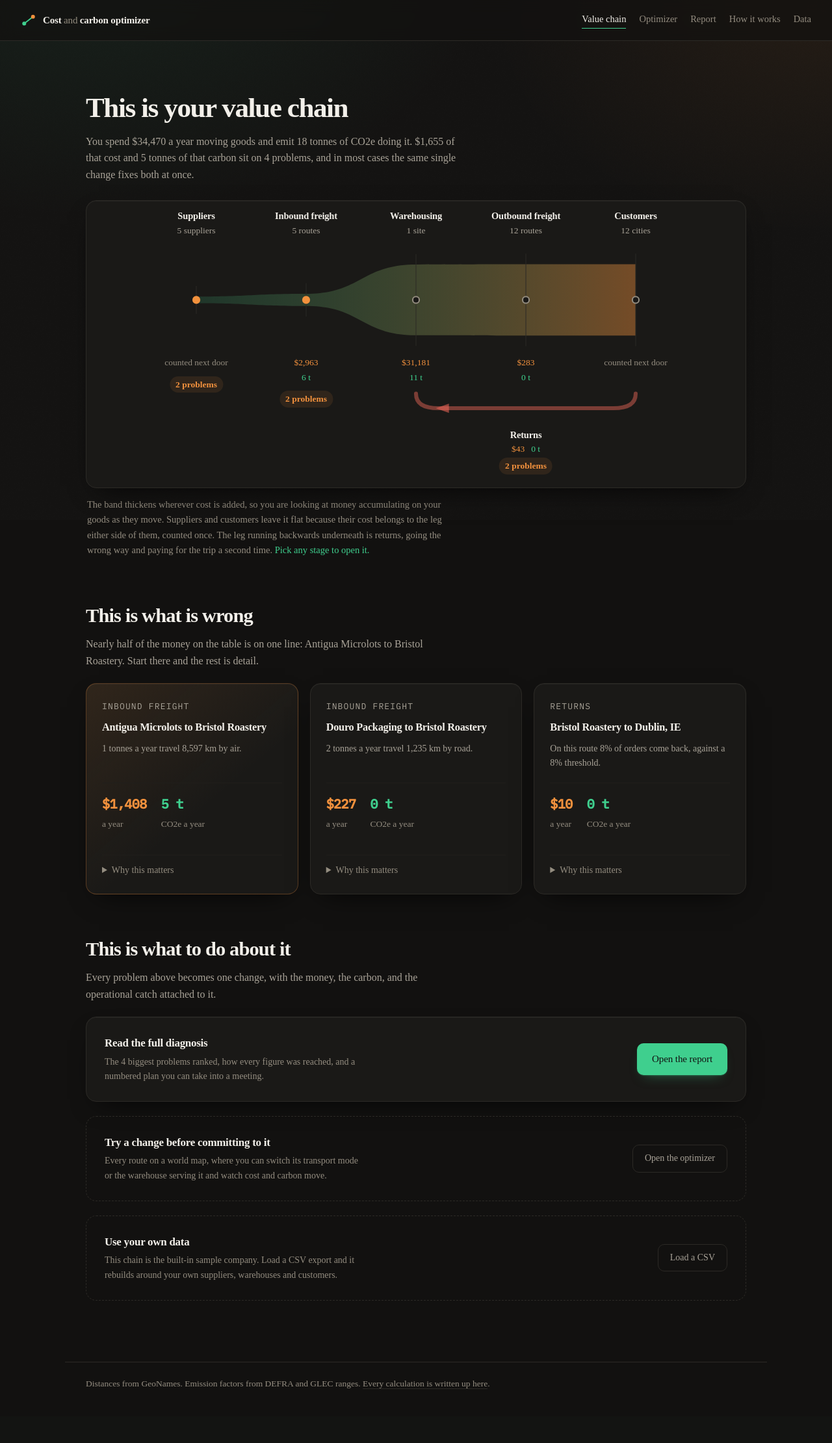
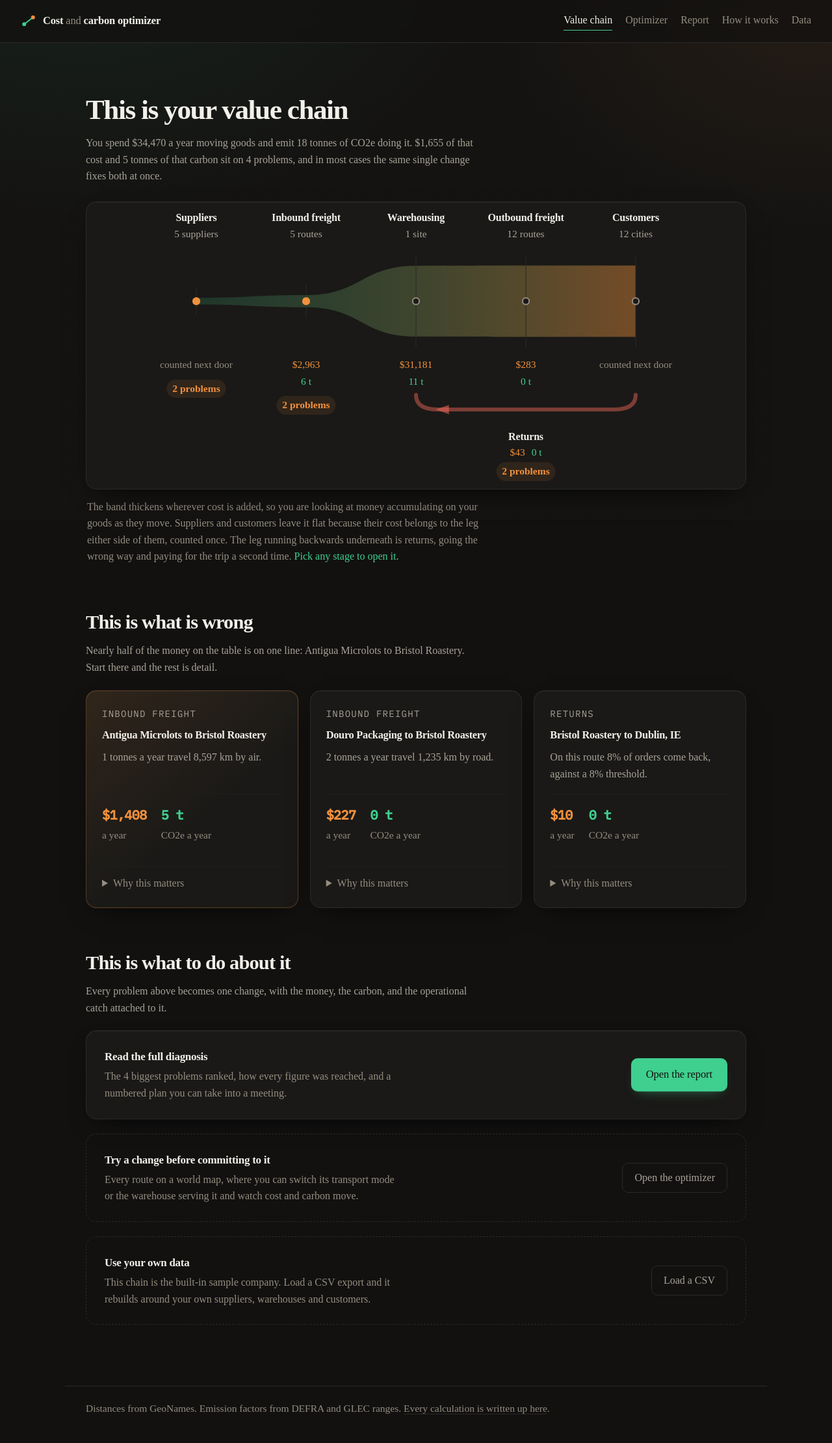
Before and after one commit to EdmondBadran/Supply-Chain-Cost-Carbon-Optimizer, a Flask app: page /chain in a window 1280 px wide. Shown: the whole page at 65% size. Before the commit the page ends 2137 px from the top, so only its background shows below. Run offline with Flask 3, Linux system fonts and the light colour scheme; data comes from the database, SQL or seed files in the repository; data that the repository does not hold is empty.

Commit message:
raise the small end of the type scale
Times sets a much smaller x-height than the grotesk it replaced, so the
secondary text was reading far smaller than its nominal size. Body goes to
18px, prose bottoms out at 15px, and most sub text now sits at 15.5 or 16.

Mono keeps its own ramp and stops at 13, since it holds a bigger x-height
at the same nominal size. Map labels are left alone because they scale with
the map rather than the page.

```diff
--- a/static/style.css
+++ b/static/style.css
@@ -70,8 +70,8 @@ body {
        the extra point to read at the same size. Antialiasing is deliberately
        left off: it thins light-on-dark serif strokes, and Times has hairlines
        to spare already. */
-    font-size: 17px;
-    line-height: 1.62;
+    font-size: 18px;
+    line-height: 1.6;
 }
 
 /* Ambient wash behind the page, plus a grain layer so flat areas are not sterile. */
@@ -138,7 +138,7 @@ body::after {
 
 .brand span {
     color: var(--ink);
-    font-size: 15px;
+    font-size: 16.5px;
 }
 
 .brand em {
@@ -343,7 +343,7 @@ button {
     color: var(--page);
     border: 1px solid transparent;
     border-radius: var(--radius);
-    font-size: 15px;
+    font-size: 16.5px;
     font-weight: 500;
     letter-spacing: -0.005em;
     box-shadow: 0 1px 2px rgba(63, 207, 142, 0.24), 0 10px 20px -12px rgba(63, 207, 142, 0.5);
@@ -425,13 +425,13 @@ button {
 
 details {
     margin-top: 18px;
-    font-size: 14px;
+    font-size: 16px;
 }
 
 details summary {
     cursor: pointer;
     color: var(--ink-3);
-    font-size: 14.5px;
+    font-size: 16px;
     padding: 4px 0;
     transition: color 0.2s var(--ease);
 }
@@ -489,7 +489,7 @@ code {
     margin: 0 auto;
     padding: 22px 32px 40px;
     border-top: 1px solid var(--line);
-    font-size: 13.5px;
+    font-size: 15.5px;
     color: var(--ink-3);
 }
 
@@ -546,7 +546,7 @@ code {
 
 .sub {
     margin: 0;
-    font-size: 14px;
+    font-size: 16px;
     color: var(--ink-3);
     max-width: 56ch;
 }
@@ -1342,7 +1342,7 @@ select:disabled {
     border: 1px solid var(--line);
     border-radius: var(--radius);
     color: var(--ink-2);
-    font-size: 14px;
+    font-size: 16px;
     text-decoration: none;
     transition: border-color 0.2s var(--ease), color 0.2s var(--ease);
 }
@@ -1383,7 +1383,7 @@ select:disabled {
 .topnav {
     display: flex;
     gap: 20px;
-    font-size: 14.5px;
+    font-size: 16px;
 }
 
 .topnav a {
@@ -1666,7 +1666,7 @@ select:disabled {
 .finding-stage {
     display: block;
     font-family: "IBM Plex Mono", ui-monospace, monospace;
-    font-size: 13px;
+    font-size: 14px;
     letter-spacing: 0.09em;
     text-transform: uppercase;
     color: var(--ink-2);
@@ -2334,14 +2334,14 @@ select:disabled {
 }
 
 .river-name {
-    font-size: 14.5px;
+    font-size: 16px;
     font-weight: 600;
     letter-spacing: -0.012em;
     line-height: 1.25;
 }
 
 .river-count {
-    font-size: 13.5px;
+    font-size: 15.5px;
     color: var(--ink-2);
 }
 
@@ -2366,7 +2366,7 @@ select:disabled {
     display: flex;
     flex-direction: column;
     gap: 1px;
-    font-size: 13.5px;
+    font-size: 15.5px;
     font-weight: 500;
     font-variant-numeric: tabular-nums;
 }
@@ -2377,7 +2377,7 @@ select:disabled {
     border-radius: 999px;
     background: var(--cost-soft);
     color: var(--cost);
-    font-size: 13.5px;
+    font-size: 15.5px;
     font-weight: 600;
     white-space: nowrap;
 }
@@ -2401,7 +2401,7 @@ select:disabled {
 
 .river-key {
     margin: 14px 2px 0;
-    font-size: 14.5px;
+    font-size: 16px;
     color: var(--ink-3);
     max-width: 78ch;
     text-wrap: pretty;
@@ -2446,7 +2446,7 @@ select:disabled {
 
 .worst-what {
     margin: 0 0 18px;
-    font-size: 14px;
+    font-size: 16px;
     color: var(--ink-2);
     text-wrap: pretty;
 }
@@ -2468,13 +2468,13 @@ select:disabled {
 }
 
 .worst-stake span {
-    font-size: 13.5px;
+    font-size: 15.5px;
     color: var(--ink-3);
 }
 
 .worst-why summary {
     cursor: pointer;
-    font-size: 14px;
+    font-size: 16px;
     color: var(--ink-3);
     padding-top: 12px;
     border-top: 1px solid var(--line-soft);
```
Also changed, not shown: other parts of static/style.css (+77 -77 lines).
